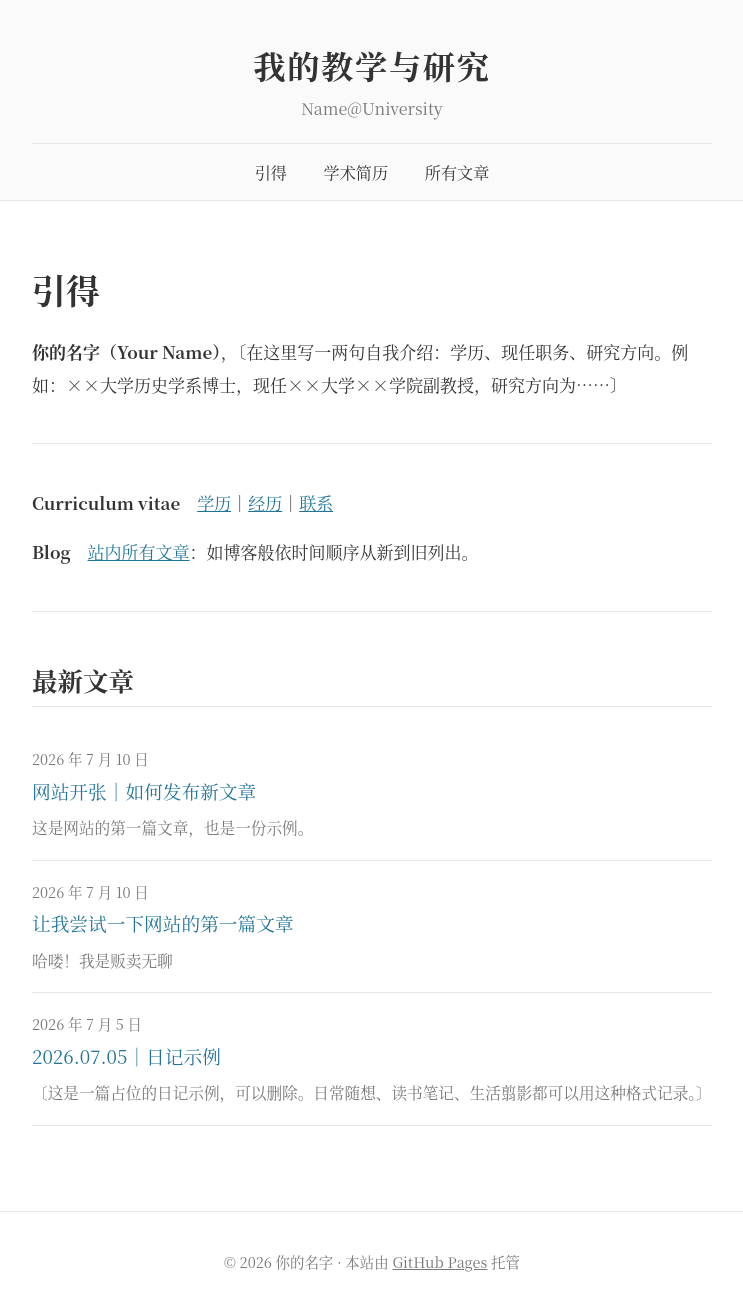
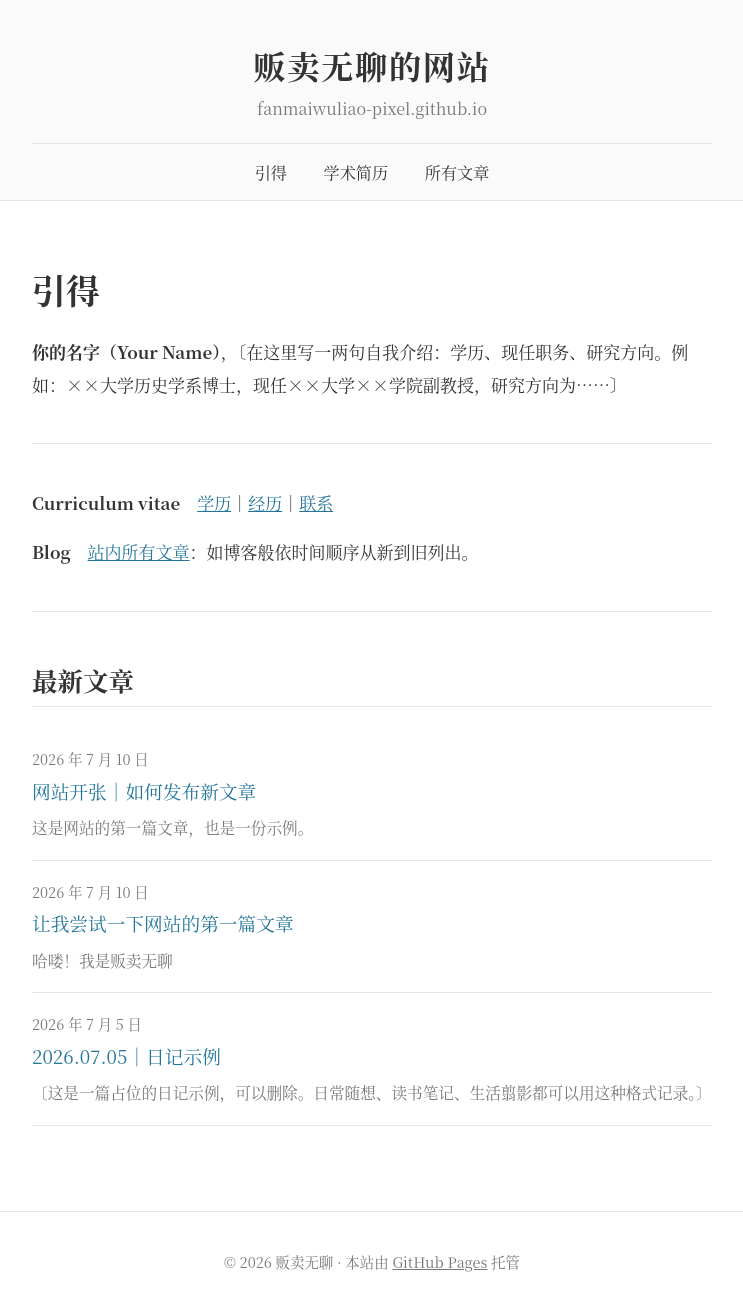
Before and after one commit to fanmaiwuliao-pixel/fanmaiwuliao-pixel.github.io, a Jekyll site: the page built from index.md, in a window 1280 px wide. Shown: the whole page, without its empty margins (268-1011 px from the left). Built offline with Jekyll 4.4.1, drawn with Linux system fonts in a browser that asks for light colours.

Commit message:
Update _config.yml (via Pages CMS)

```diff
--- a/_config.yml
+++ b/_config.yml
@@ -1,27 +1,7 @@
-# ===== 网站基本信息（改成你自己的）=====
-title: 我的教学与研究          # 网站名称
-subtitle: Name@University      # 副标题
+title: 贩卖无聊的网站
+subtitle: fanmaiwuliao-pixel.github.io
+author: 贩卖无聊
+email: fanmaiwuliao@126.com
 description: 个人学术网站：简历、论著与日记
-author: 你的名字
-email: liaowumaifan@gmail.com
-
-# 如果网站部署在 https://用户名.github.io/仓库名/，
-# baseurl 填 "/仓库名"；如果部署在 https://用户名.github.io/，填 ""
-baseurl: ""
-url: ""
-
-# ===== 以下一般不用改 =====
 markdown: kramdown
 permalink: /:year/:month/:day/:title/
-paginate: 10
-
-defaults:
-  - scope:
-      path: ""
-      type: posts
-    values:
-      layout: post
-
-exclude:
-  - README.md
-  - 使用指南.md
```
